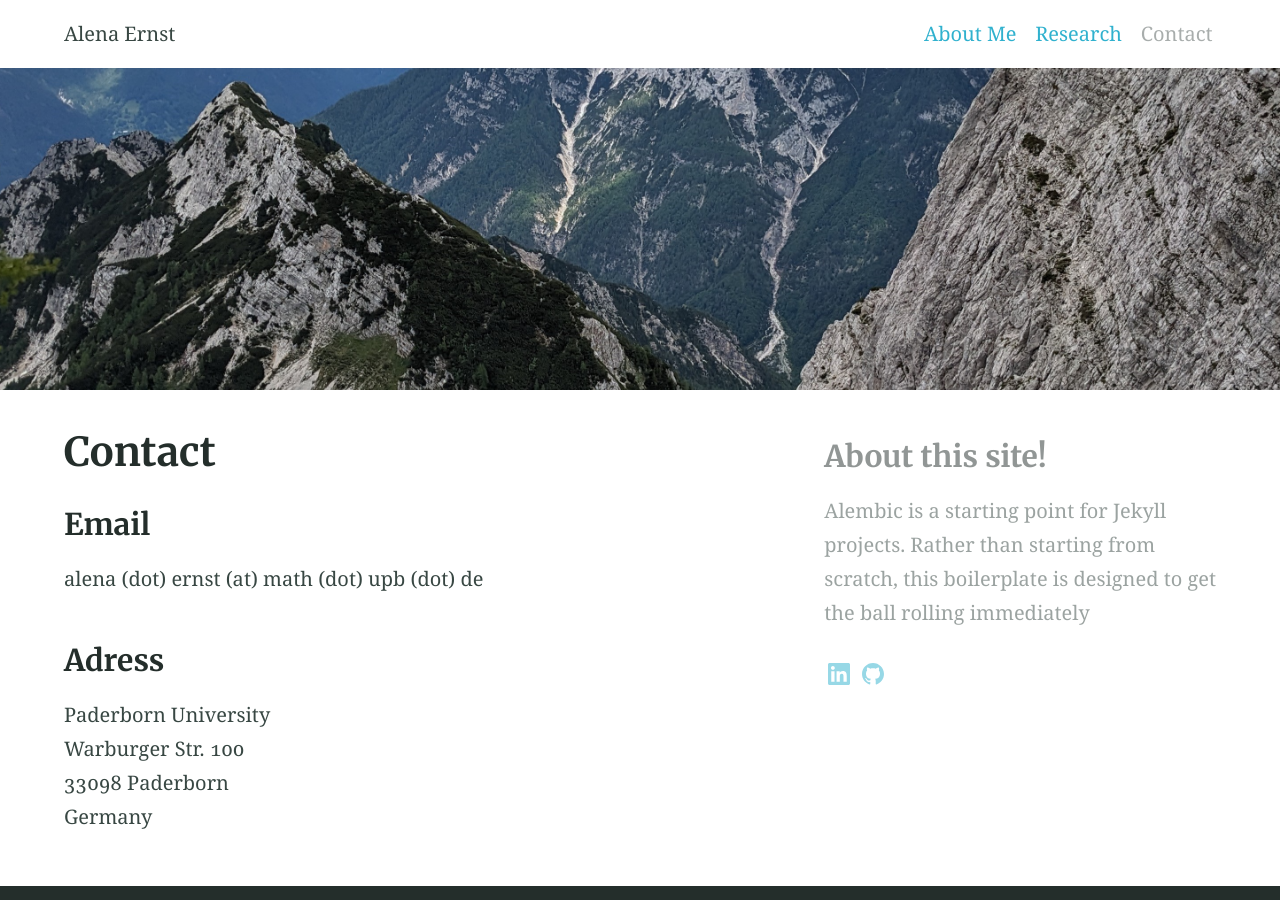
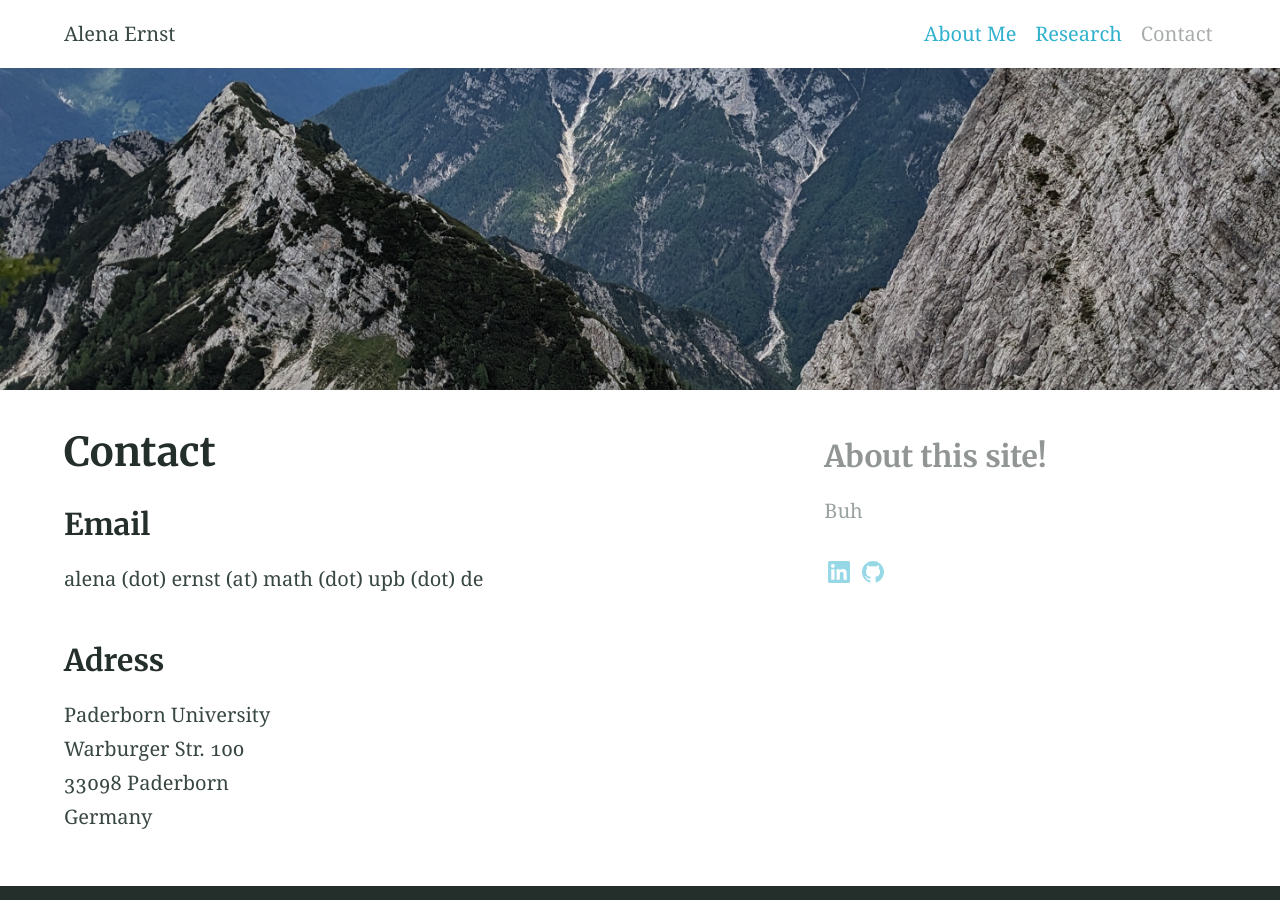
Before and after one commit to alenaernst/alenaernst.github.io, a Jekyll site: the page built from contact.md, in a window 1280 px wide and 900 px high. Built offline with Jekyll 4.4.1, drawn with Linux system fonts in a browser that asks for light colours.

Commit message:
Update _config.yml

```diff
--- a/_config.yml
+++ b/_config.yml
@@ -95,7 +95,8 @@ encoding: utf-8 # Make sure the encoding is right
 lang: en-GB # Set the site language
 title: "Alembic" # Site name or title, also used in jekyll-seo-tag
 logo: "/assets/logos/logo.svg" # Site logo, also used in jekyll-seo-tag
-description: "Alembic is a starting point for Jekyll projects. Rather than starting from scratch, this boilerplate is designed to get the ball rolling immediately" # Site description and default description, also used in jekyll-seo-tag
+description: "Buh"
+# description: "Alembic is a starting point for Jekyll projects. Rather than starting from scratch, this boilerplate is designed to get the ball rolling immediately" # Site description and default description, also used in jekyll-seo-tag
 url: "https://alembic.darn.es" # Site url, also used in jekyll-seo-tag
 baseurl: ""
 repo: "https://github.com/daviddarnes/alembic"
```
